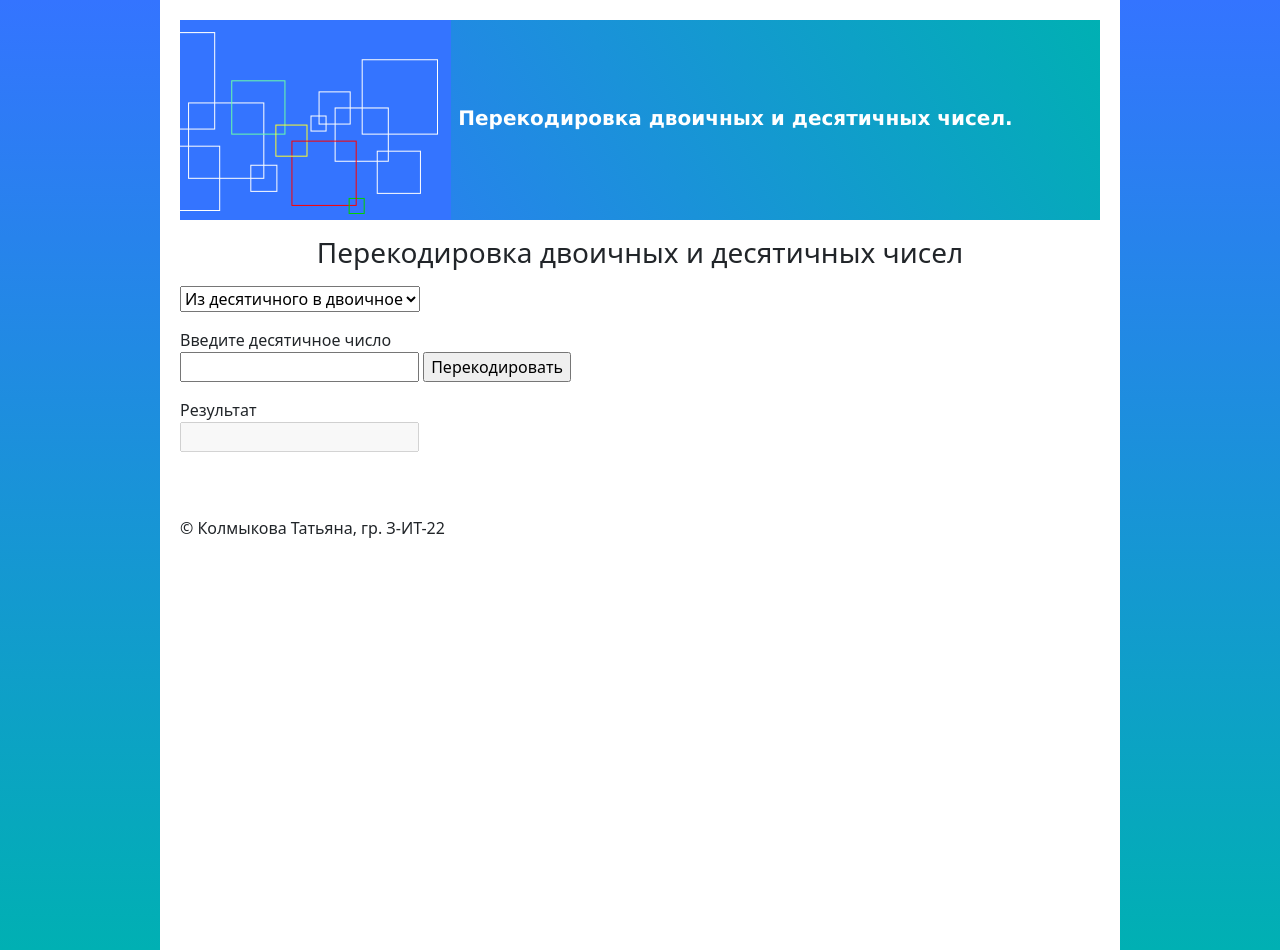
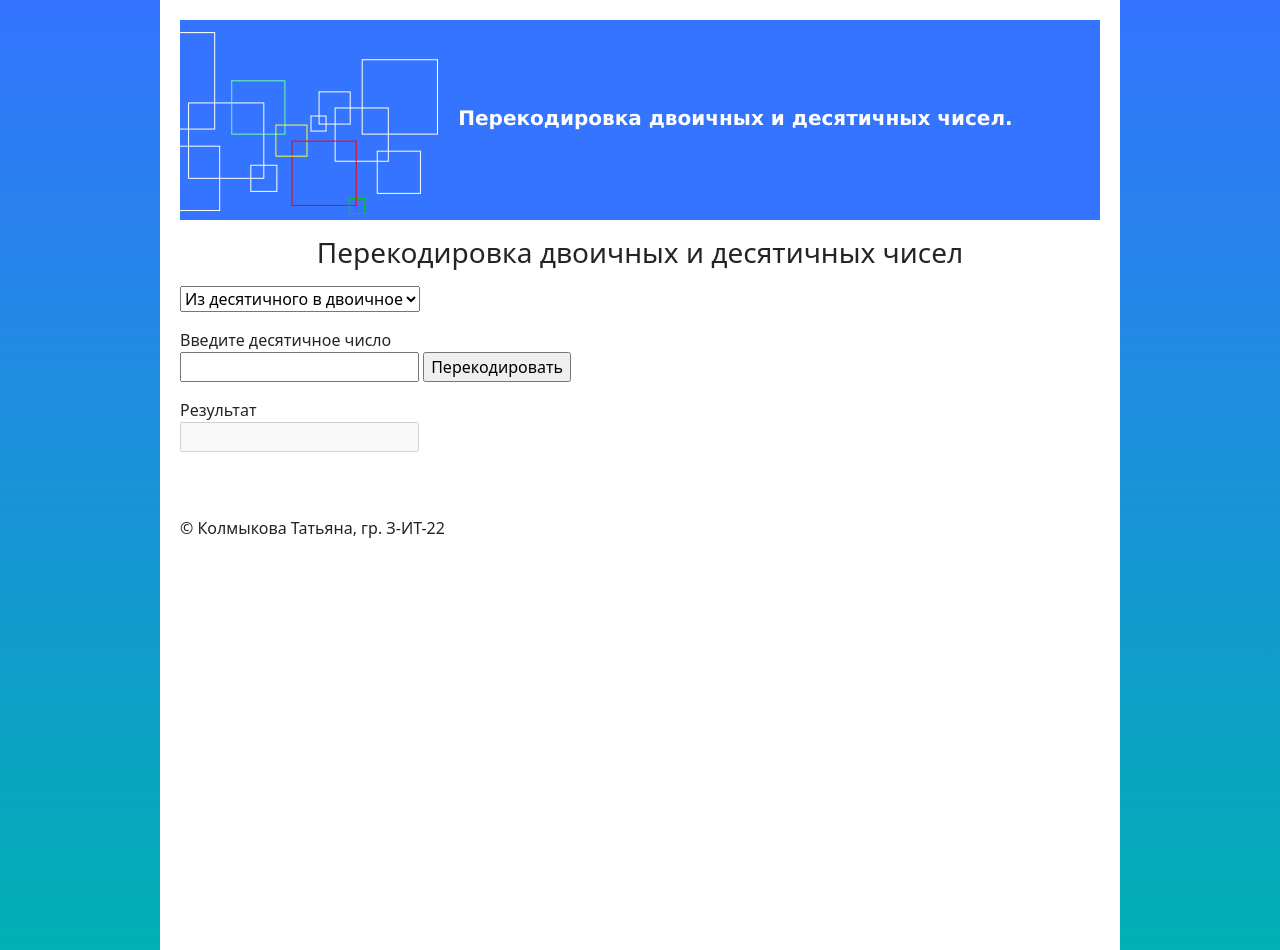
Before and after one commit to TatyanaLK/TatyanaLK.github.io, a plain HTML site: page index.html in a window 1280 px wide. Drawn offline with nearby package versions, Linux system fonts and the light colour scheme.

Commit message:
Update index.html

```diff
--- a/index.html
+++ b/index.html
@@ -19,7 +19,7 @@
 	  }
 	  .ttop {
 	    height: 200px;
-		background-image: linear-gradient(60deg, #3474ff 0%, #00B0B3 100%);
+		background-color: #3474ff;
 		font-family: Verdana, sans-serif;
         font-size: 20px;
         font-weight: bold;
```
